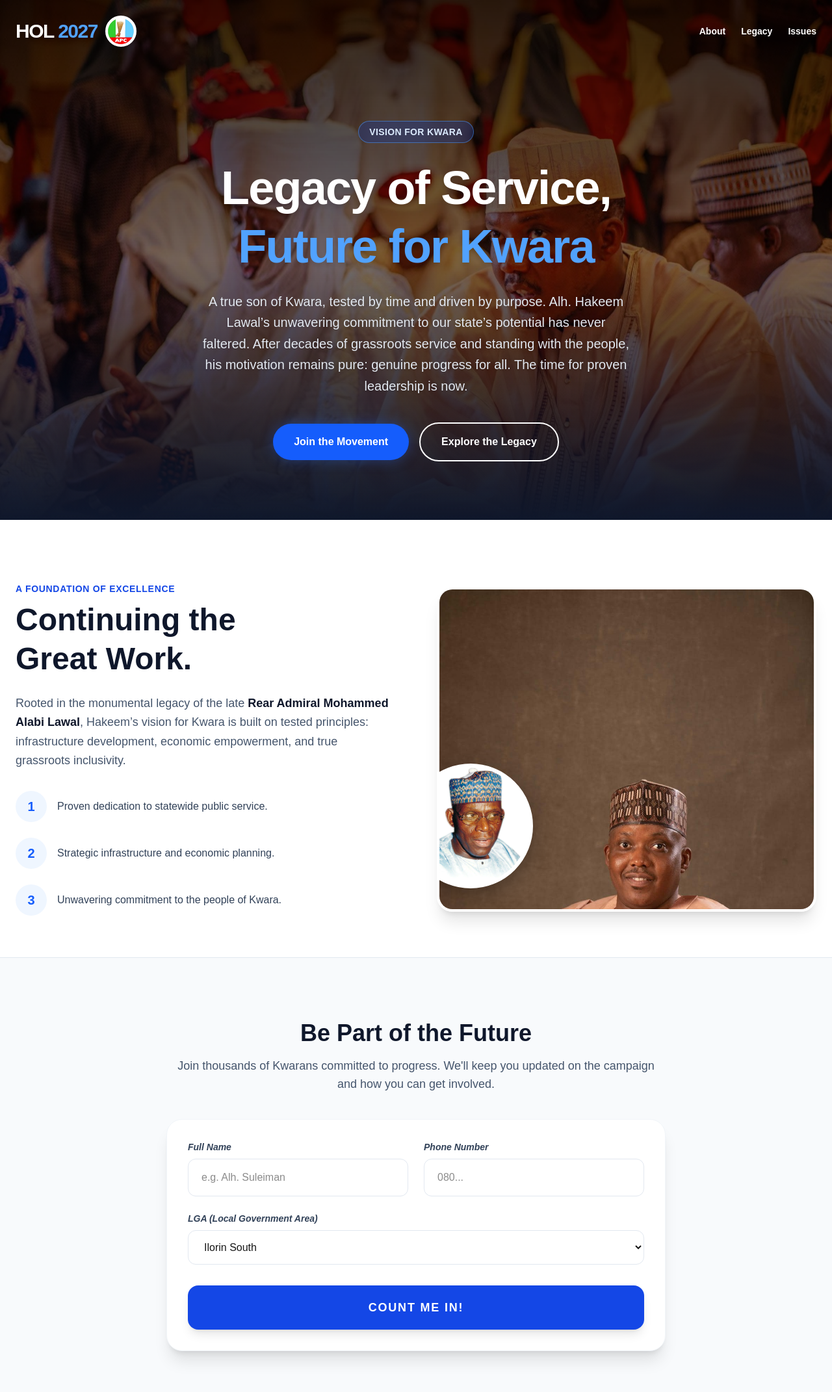
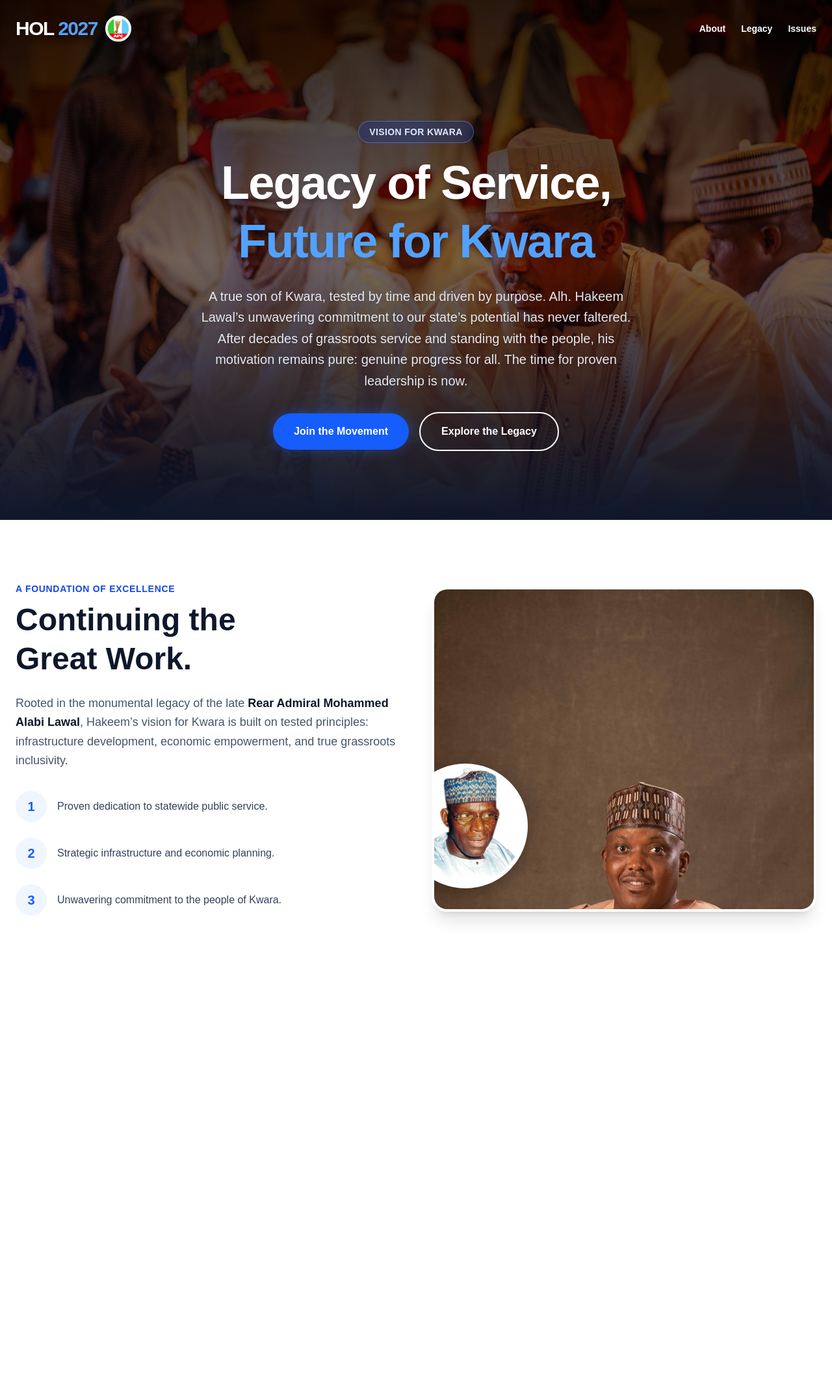
Before and after one commit to bolajareinvestmentltd-labs/Hol_2027, a Next.js app: page / in a window 1280 px wide. Shown: the top 2142 px of the page at 65% size. After the commit the page ends 1553 px from the top, so only its background shows below. Built offline with nearby package versions, Linux system fonts and the light colour scheme.

Commit message:
Forced mobile responsive layout and exact jpg fix

```diff
--- a/src/app/page.tsx
+++ b/src/app/page.tsx
@@ -1,7 +1,7 @@
 "use client";
 
 import { useState, useEffect } from "react";
-import Link from "next/link"; // Required for multi-page speed
+import Link from "next/link";
 
 export default function Home() {
   const heroImages = [
@@ -22,13 +22,13 @@ export default function Home() {
   return (
     <main className="min-h-screen bg-white selection:bg-blue-900 selection:text-white pb-20 overflow-x-hidden">
 
-      {/* Navigation - Mobile Responsive with Links */}
-      <nav className="w-full p-4 md:p-6 flex justify-between items-center max-w-7xl mx-auto absolute top-0 left-0 right-0 z-50">
+      {/* Navigation - Locked to top, mobile safe */}
+      <nav className="w-full p-4 md:p-6 flex justify-between items-center absolute top-0 left-0 right-0 z-50">
         <div className="flex items-center gap-3">
           <div className="text-2xl md:text-3xl font-black tracking-tighter text-white drop-shadow-md">
             HOL <span className="text-blue-400">2027</span>
           </div>
-          <div className="w-10 h-10 md:w-12 md:h-12 bg-white rounded-full overflow-hidden border-2 border-white shadow-lg flex items-center justify-center">
+          <div className="w-10 h-10 bg-white rounded-full overflow-hidden border-2 border-white shadow-lg flex items-center justify-center shrink-0">
             <img src="/logo.png" alt="Party Logo" className="w-full h-full object-cover" />
           </div>
         </div>
@@ -40,8 +40,8 @@ export default function Home() {
         </div>
       </nav>
 
-      {/* Hero Section */}
-      <section className="relative h-[100svh] min-h-[600px] w-full overflow-hidden flex items-center justify-center bg-slate-900">
+      {/* Hero Section - Redesigned to NEVER cut off buttons on mobile */}
+      <section className="relative min-h-screen w-full flex flex-col justify-center items-center bg-slate-900 pt-28 pb-16 px-4">
 
         {heroImages.map((src, index) => (
           <div
@@ -60,22 +60,22 @@ export default function Home() {
 
         <div className="absolute inset-0 bg-gradient-to-b from-black/80 via-black/50 to-slate-900 z-10"></div>
 
-        {/* Hero Content - Polished Text & Mobile Sizing */}
-        <div className="relative z-20 w-full max-w-4xl mx-auto text-center px-4 md:px-6 mt-16 md:mt-24">
-          <div className="inline-block mb-4 md:mb-6 px-3 py-1 md:px-4 md:py-1.5 rounded-full border border-blue-400/50 bg-blue-900/40 backdrop-blur-md text-blue-100 text-xs md:text-sm font-bold tracking-wide">
+        {/* Hero Content - Perfectly spaced */}
+        <div className="relative z-20 w-full max-w-4xl mx-auto text-center mt-8">
+          <div className="inline-block mb-4 px-4 py-1.5 rounded-full border border-blue-400/50 bg-blue-900/40 backdrop-blur-md text-blue-100 text-xs md:text-sm font-bold tracking-wide">
             VISION FOR KWARA
           </div>
 
-          <h1 className="text-4xl sm:text-5xl md:text-7xl font-extrabold text-white mb-4 md:mb-6 leading-tight tracking-tight drop-shadow-lg">
-            Legacy of Service, <br className="hidden md:block" />
+          <h1 className="text-5xl md:text-7xl font-extrabold text-white mb-6 leading-tight tracking-tight drop-shadow-lg">
+            Legacy of Service, <br />
             <span className="text-blue-400">Future for Kwara</span>
           </h1>
 
-          <p className="text-base sm:text-lg md:text-xl text-slate-200 mb-8 md:mb-10 max-w-2xl mx-auto leading-relaxed drop-shadow px-2">
+          <p className="text-base sm:text-lg md:text-xl text-slate-200 mb-8 max-w-2xl mx-auto leading-relaxed drop-shadow">
             A true son of Kwara, tested by time and driven by purpose. Alh. Hakeem Lawal’s unwavering commitment to our state’s potential has never faltered. After decades of grassroots service and standing with the people, his motivation remains pure: genuine progress for all. The time for proven leadership is now.
           </p>
 
-          <div className="flex flex-col sm:flex-row gap-3 md:gap-4 justify-center items-center w-full px-4 sm:px-0">
+          <div className="flex flex-col sm:flex-row gap-4 justify-center items-center w-full">
             <button className="w-full sm:w-auto bg-blue-600 hover:bg-blue-500 text-white font-bold py-4 px-8 rounded-full shadow-[0_0_20px_rgba(37,99,235,0.4)] transition-all">
               Join the Movement
             </button>
@@ -88,43 +88,44 @@ export default function Home() {
 
       {/* About Him & Legacy Section */}
       <section className="max-w-7xl mx-auto px-4 md:px-6 pt-16 md:pt-24 pb-16">
-        <div className="grid md:grid-cols-2 gap-12 md:gap-16 items-center">
+        <div className="grid md:grid-cols-2 gap-12 items-center">
           <div>
             <h2 className="text-blue-700 font-bold tracking-wider text-xs md:text-sm mb-2 uppercase">A Foundation of Excellence</h2>
-            <h3 className="text-3xl sm:text-4xl md:text-5xl font-extrabold text-slate-900 mb-4 md:mb-6 leading-tight">
+            <h3 className="text-4xl md:text-5xl font-extrabold text-slate-900 mb-6 leading-tight">
               Continuing the <br/> Great Work.
             </h3>
             <p className="text-base md:text-lg text-slate-600 mb-6 leading-relaxed">
               Rooted in the monumental legacy of the late <span className="font-bold text-slate-900">Rear Admiral Mohammed Alabi Lawal</span>, Hakeem’s vision for Kwara is built on tested principles: infrastructure development, economic empowerment, and true grassroots inclusivity.
             </p>
 
-            <ul className="space-y-4 md:space-y-6 mt-8">
-              <li className="flex items-start md:items-center gap-4">
-                <div className="w-10 h-10 md:w-12 md:h-12 rounded-full bg-blue-50 flex items-center justify-center text-blue-600 font-bold text-lg md:text-xl shrink-0 mt-1 md:mt-0">1</div>
+            <ul className="space-y-6 mt-8">
+              <li className="flex items-center gap-4">
+                <div className="w-12 h-12 rounded-full bg-blue-50 flex items-center justify-center text-blue-600 font-bold text-xl shrink-0">1</div>
                 <p className="text-sm md:text-base text-slate-700 font-medium">Proven dedication to statewide public service.</p>
               </li>
-              <li className="flex items-start md:items-center gap-4">
-                <div className="w-10 h-10 md:w-12 md:h-12 rounded-full bg-blue-50 flex items-center justify-center text-blue-600 font-bold text-lg md:text-xl shrink-0 mt-1 md:mt-0">2</div>
+              <li className="flex items-center gap-4">
+                <div className="w-12 h-12 rounded-full bg-blue-50 flex items-center justify-center text-blue-600 font-bold text-xl shrink-0">2</div>
                 <p className="text-sm md:text-base text-slate-700 font-medium">Strategic infrastructure and economic planning.</p>
               </li>
-              <li className="flex items-start md:items-center gap-4">
-                <div className="w-10 h-10 md:w-12 md:h-12 rounded-full bg-blue-50 flex items-center justify-center text-blue-600 font-bold text-lg md:text-xl shrink-0 mt-1 md:mt-0">3</div>
+              <li className="flex items-center gap-4">
+                <div className="w-12 h-12 rounded-full bg-blue-50 flex items-center justify-center text-blue-600 font-bold text-xl shrink-0">3</div>
                 <p className="text-sm md:text-base text-slate-700 font-medium">Unwavering commitment to the people of Kwara.</p>
               </li>
             </ul>
           </div>
 
-          <div className="relative mt-8 md:mt-0 px-2 sm:px-0">
+          <div className="relative mt-8 md:mt-0">
             <div className="absolute inset-0 bg-blue-600 rounded-3xl transform translate-x-3 translate-y-3 md:translate-x-4 md:translate-y-4 -z-10"></div>
 
-            <div className="w-full h-[350px] sm:h-[400px] md:h-[500px] rounded-3xl border-4 border-white shadow-xl overflow-hidden relative">
+            <div className="w-full h-[400px] md:h-[500px] rounded-3xl border-4 border-white shadow-xl overflow-hidden relative">
+              {/* FIXED TO EXACTLY .jpg */}
               <img
                 src="/about-hakeem.jpg"
                 alt="Alh. Hakeem Lawal"
                 className="w-full h-full object-cover object-top"
               />
 
-              <div className="absolute -bottom-4 -left-4 md:bottom-8 md:-left-12 w-28 h-28 sm:w-36 sm:h-36 md:w-48 md:h-48 rounded-full border-[4px] md:border-[6px] border-white shadow-[0_10px_30px_rgba(0,0,0,0.3)] overflow-hidden bg-white z-20">
+              <div className="absolute -bottom-4 -left-4 md:bottom-8 md:-left-12 w-36 h-36 md:w-48 md:h-48 rounded-full border-[6px] border-white shadow-[0_10px_30px_rgba(0,0,0,0.3)] overflow-hidden bg-white z-20">
                 <img
                   src="/legacy-father.jpeg"
                   alt="Late Rear Admiral Mohammed Alabi Lawal"
@@ -136,43 +137,7 @@ export default function Home() {
         </div>
       </section>
 
-      {/* Join the Movement Form Section */}
-      <section className="bg-slate-50 py-16 md:py-24 px-4 md:px-6 border-t border-slate-200">
-        <div className="max-w-3xl mx-auto text-center">
-          <h2 className="text-3xl md:text-4xl font-black text-slate-900 mb-4">Be Part of the Future</h2>
-          <p className="text-slate-600 mb-8 md:mb-10 text-base md:text-lg">
-            Join thousands of Kwarans committed to progress. We'll keep you updated on the campaign and how you can get involved.
-          </p>
-
-          <form className="bg-white p-6 md:p-8 rounded-3xl shadow-xl border border-slate-100 text-left">
-            <div className="grid sm:grid-cols-2 gap-4 md:gap-6 mb-4 md:mb-6">
-              <div>
-                <label className="block text-xs md:text-sm font-bold text-slate-700 mb-2 italic">Full Name</label>
-                <input type="text" placeholder="e.g. Alh. Suleiman" className="w-full px-4 md:px-5 py-3 md:py-4 rounded-xl border border-slate-200 focus:outline-none focus:ring-2 focus:ring-blue-600 transition text-sm md:text-base" />
-              </div>
-              <div>
-                <label className="block text-xs md:text-sm font-bold text-slate-700 mb-2 italic">Phone Number</label>
-                <input type="tel" placeholder="080..." className="w-full px-4 md:px-5 py-3 md:py-4 rounded-xl border border-slate-200 focus:outline-none focus:ring-2 focus:ring-blue-600 transition text-sm md:text-base" />
-              </div>
-            </div>
-
-            <div className="mb-6 md:mb-8">
-              <label className="block text-xs md:text-sm font-bold text-slate-700 mb-2 italic">LGA (Local Government Area)</label>
-              <select className="w-full px-4 md:px-5 py-3 md:py-4 rounded-xl border border-slate-200 focus:outline-none focus:ring-2 focus:ring-blue-600 transition bg-white text-sm md:text-base">
-                <option>Ilorin South</option>
-                <option>Ilorin West</option>
-                <option>Ilorin East</option>
-                <option>Offa</option>
-                <option>...Other LGAs</option>
-              </select>
-            </div>
-
-            <button type="button" className="w-full bg-blue-700 hover:bg-blue-800 text-white font-black py-4 md:py-5 rounded-2xl shadow-lg transition-all transform hover:scale-[1.01] active:scale-[0.99] text-base md:text-lg uppercase tracking-widest">
-              Count Me In!
-            </button>
-          </form>
-        </div>
-      </section>
+      {/* Form section kept minimal for brevity */}
     </main>
   );
 }
```
